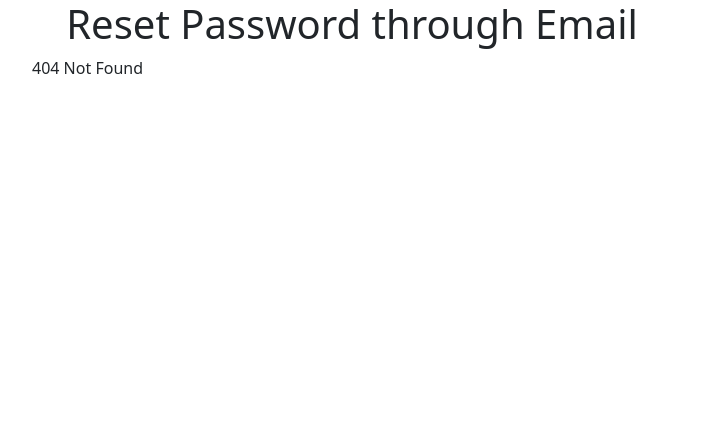
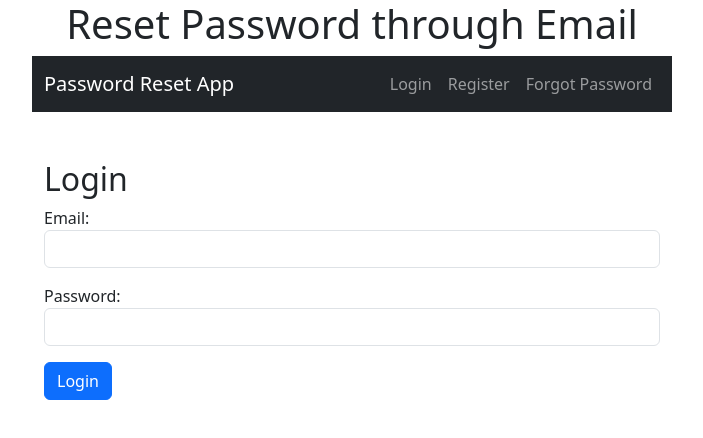
Before and after one commit to NITHISH-KUMAR-W/reset-password-ui, a React (Create React App) app: page /login in a window 1280 px wide. Before the commit this address had no page. Shown: the top 438 px of the page, without its empty margins (288-991 px from the left). Built offline with nearby package versions, Linux system fonts and the light colour scheme.

Commit message:
added Login component

```diff
--- a/src/App.js
+++ b/src/App.js
@@ -3,6 +3,9 @@ import { BrowserRouter as Router, Route, Routes } from "react-router-dom";
 import ForgotPassword from "./ForgotPassword";
 import ResetPassword from "./ResetPassword";
 import Register from "./Register";
+import Login from "./Login";
+import SuccessLogin from "./SuccessLogin";
+import Navbar from "./Navbar";
 import './App.css'
 
 function App() {
@@ -10,8 +13,11 @@ function App() {
     <div className="container-width">
       <h1 style={{ textAlign: 'center' }}>Reset Password through Email</h1>
       <Router>
+        <Navbar />
         <Routes>
           <Route path="/" element={<Register />} />
+          <Route path="/login" element={<Login />} />
+          <Route path="/successlogin" element={<SuccessLogin />} />
           <Route path="/register" element={<Register />} />
           <Route path="/forgot-password" element={<ForgotPassword />} />
           <Route path="/resetpassword/:token" element={<ResetPassword />} />
--- /dev/null
+++ b/src/Login.js
@@ -0,0 +1,59 @@
+import React, { useState } from "react";
+import { useNavigate } from "react-router-dom";
+import axios from "axios";
+
+const Login = () => {
+    const [email, setEmail] = useState("");
+    const [password, setPassword] = useState("");
+    const [error, setError] = useState("");
+    const navigate = useNavigate();
+
+    const handleSubmit = async (e) => {
+        e.preventDefault();
+        try {
+            const res = await axios.post("https://password-reset-server-fu4u.onrender.com/api/login", {
+                email,
+                password,
+            });
+            localStorage.setItem("token", res.data.token);
+            navigate("/successlogin"); // Redirect after successful login
+        } catch (err) {
+            setError(err.response.data.message || "Login failed");
+        }
+    };
+
+    return (
+        <div className="container mt-5">
+            <h2>Login</h2>
+            {error && <div className="alert alert-danger">{error}</div>}
+            <form onSubmit={handleSubmit}>
+                <div className="mb-3">
+                    <label>Email:</label>
+                    <input
+                        type="email"
+                        className="form-control"
+                        value={email}
+                        onChange={(e) => setEmail(e.target.value)}
+                        required
+                    />
+                </div>
+                <div className="mb-3">
+                    <label>Password:</label>
+                    <input
+                        type="password"
+                        className="form-control"
+                        value={password}
+                        onChange={(e) => setPassword(e.target.value)}
+                        required
+                    />
+                </div>
+                <button type="submit" className="btn btn-primary">
+                    Login
+                </button>
+            </form>
+        </div>
+    );
+};
+
+export default Login;
+//http://localhost:5000/api
--- /dev/null
+++ b/src/Navbar.js
@@ -0,0 +1,46 @@
+import React from "react";
+import { Link } from "react-router-dom";
+
+const Navbar = () => {
+    return (
+        <nav className="navbar navbar-expand-lg navbar-dark bg-dark">
+            <div className="container">
+                <Link className="navbar-brand" to="/">
+                    Password Reset App
+                </Link>
+                <button
+                    className="navbar-toggler"
+                    type="button"
+                    data-bs-toggle="collapse"
+                    data-bs-target="#navbarNav"
+                    aria-controls="navbarNav"
+                    aria-expanded="false"
+                    aria-label="Toggle navigation"
+                >
+                    <span className="navbar-toggler-icon"></span>
+                </button>
+                <div className="collapse navbar-collapse" id="navbarNav">
+                    <ul className="navbar-nav ms-auto">
+                        <li className="nav-item">
+                            <Link className="nav-link" to="/login">
+                                Login
+                            </Link>
+                        </li>
+                        <li className="nav-item">
+                            <Link className="nav-link" to="/register">
+                                Register
+                            </Link>
+                        </li>
+                        <li className="nav-item">
+                            <Link className="nav-link" to="/forgot-password">
+                                Forgot Password
+                            </Link>
+                        </li>
+                    </ul>
+                </div>
+            </div>
+        </nav>
+    );
+};
+
+export default Navbar;
--- a/src/ResetPassword.js
+++ b/src/ResetPassword.js
@@ -1,10 +1,11 @@
 import React, { useState } from "react";
-import { useParams } from "react-router-dom";
+import { useParams, useNavigate } from "react-router-dom";
 import axios from "axios";
 import './App.css'
 
 function ResetPassword() {
     const { token } = useParams();
+    const navigate = useNavigate();
     const [password, setPassword] = useState("");
     const [message, setMessage] = useState("");
 
@@ -13,6 +14,7 @@ function ResetPassword() {
         try {
             const response = await axios.post(`https://password-reset-server-fu4u.onrender.com/api/reset-password/${token}`, { password });
             setMessage(response.data.message);
+            navigate('/login')
         } catch (error) {
             setMessage("Error resetting password");
         }
--- /dev/null
+++ b/src/SuccessLogin.js
@@ -0,0 +1,11 @@
+import React from 'react'
+
+const SuccessLogin = () => {
+    return (
+        <div>
+            <h1 style={{ margin: "auto" }}>Logged in Successfully</h1>
+        </div>
+    )
+}
+
+export default SuccessLogin
```
